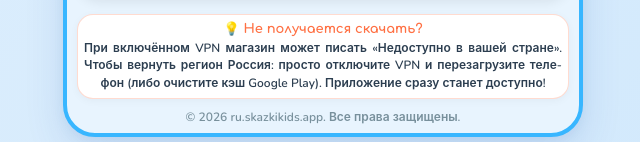
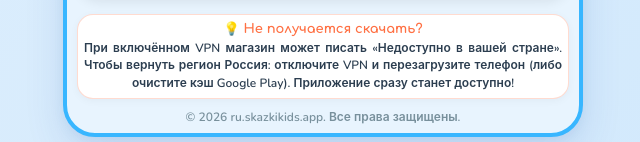
Before and after one commit to maxolio/skazki-app, a website: page index.html in a window 1280 px wide. Shown: the part 577-719 px from the top of the page, without its empty margins (317-957 px from the left). Drawn offline with nearby package versions, Linux system fonts and the light colour scheme.

Commit message:
content: remove word 'просто' from vpn notice

```diff
--- a/index.html
+++ b/index.html
@@ -98,7 +98,7 @@
         <section class="vpn-notice-card">
           <div class="vpn-notice-title">💡 Не получается скачать?</div>
           <p class="vpn-notice-text">
-            При включённом VPN магазин может писать «Недоступно в вашей стране». Чтобы вернуть регион Россия: просто отключите VPN и перезагрузите телефон (либо очистите кэш Google Play). Приложение сразу станет доступно!
+            При включённом VPN магазин может писать «Недоступно в вашей стране». Чтобы вернуть регион Россия: отключите VPN и перезагрузите телефон (либо очистите кэш Google Play). Приложение сразу станет доступно!
           </p>
         </section>
 
```
